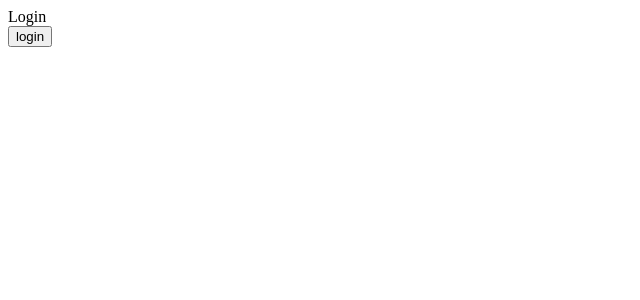
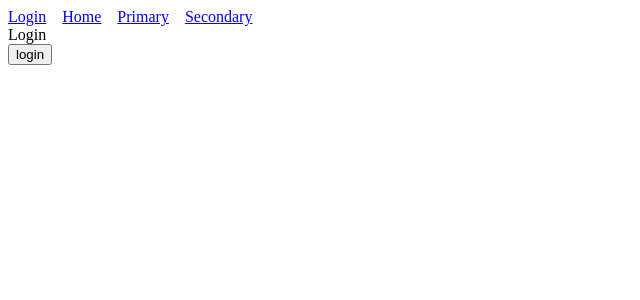
Before and after one commit to anfnamazi/reduxToolkit, a React (Create React App) app: page /login in a window 1280 px wide. Shown: the top 300 px of the page, without its empty margins (0-640 px from the left). Built offline with nearby package versions, Linux system fonts and the light colour scheme.

Commit message:
feat: add withNavigator HOC

```diff
--- a/src/App.tsx
+++ b/src/App.tsx
@@ -6,6 +6,7 @@ import ProtectedRoute from "./common/ProtectedRoute";
 import Login from "./pages/public/Login";
 import { useAppDispatch } from "./app/hook";
 import { set as setToken } from "./features/token";
+import { withNavigator } from "./HOC/withNavigator";
 
 function App() {
   const dispatch = useAppDispatch();
@@ -25,4 +26,4 @@ function App() {
   );
 }
 
-export default App;
+export default withNavigator(App);
--- /dev/null
+++ b/src/HOC/withNavigator.tsx
@@ -0,0 +1,25 @@
+import { ComponentType } from "react";
+import { NavLink } from "react-router-dom";
+
+export function withNavigator<P>(WrappedComponent: ComponentType<P>) {
+  const ComponentWithNavigator = (props: P) => {
+    return (
+      <div>
+        <NavLink style={{ marginRight: 16 }} to="login">
+          Login
+        </NavLink>
+        <NavLink style={{ marginRight: 16 }} to="/">
+          Home
+        </NavLink>
+        <NavLink style={{ marginRight: 16 }} to="primary">
+          Primary
+        </NavLink>
+        <NavLink style={{ marginRight: 16 }} to="secondary">
+          Secondary
+        </NavLink>
+        <WrappedComponent {...props} />
+      </div>
+    );
+  };
+  return ComponentWithNavigator;
+}
```
